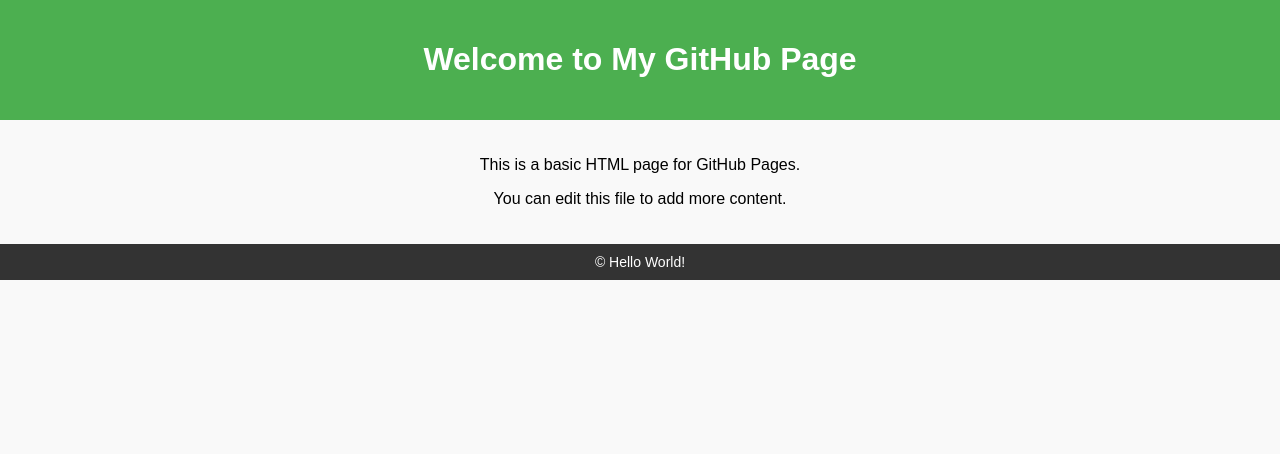
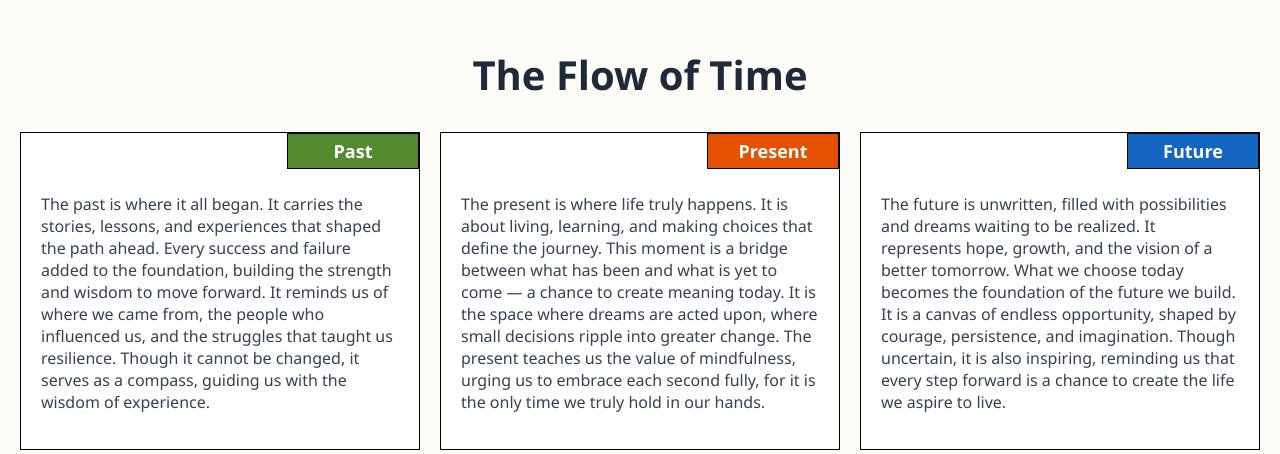
Before and after one commit to Adithya-S-S/Coursera-Test, a plain HTML site: page module_2_assignment/index.html in a window 1280 px wide. Drawn offline with Linux system fonts and the light colour scheme.

Commit message:
Compleated assignment 2

```diff
--- a/module_2_assignment/index.html
+++ b/module_2_assignment/index.html
@@ -1,43 +1,29 @@
 <!DOCTYPE html>
 <html lang="en">
 <head>
-    <meta charset="UTF-8">
-    <meta name="viewport" content="width=device-width, initial-scale=1.0">
-    <title>My GitHub Page</title>
-    <style>
-        body {
-            font-family: Arial, sans-serif;
-            background-color: #f9f9f9;
-            margin: 0;
-            padding: 0;
-            text-align: center;
-        }
-        header {
-            background-color: #4CAF50;
-            color: white;
-            padding: 20px;
-        }
-        main {
-            padding: 20px;
-        }
-        footer {
-            background-color: #333;
-            color: white;
-            padding: 10px;
-            font-size: 14px;
-        }
-    </style>
+  <meta charset="UTF-8">
+  <meta name="viewport" content="width=device-width, initial-scale=1.0">
+  <link rel="stylesheet" href="styles.css">
+  <title>The Flow of Time</title>
 </head>
 <body>
-    <header>
-        <h1>Welcome to My GitHub Page</h1>
-    </header>
-    <main>
-        <p>This is a basic HTML page for GitHub Pages.</p>
-        <p>You can edit this file to add more content.</p>
-    </main>
-    <footer>
-        &copy; Hello World!
-    </footer>
+  <h1>The Flow of Time</h1>
+
+  <div class="container">
+    <section id="s1">
+      <h2 id="past">Past</h2>
+      <p>The past is where it all began. It carries the stories, lessons, and experiences that shaped the path ahead. Every success and failure added to the foundation, building the strength and wisdom to move forward. It reminds us of where we came from, the people who influenced us, and the struggles that taught us resilience. Though it cannot be changed, it serves as a compass, guiding us with the wisdom of experience.</p>
+    </section>
+
+    <section id="s2">
+      <h2 id="present">Present</h2>
+      <p>The present is where life truly happens. It is about living, learning, and making choices that define the journey. This moment is a bridge between what has been and what is yet to come — a chance to create meaning today. It is the space where dreams are acted upon, where small decisions ripple into greater change. The present teaches us the value of mindfulness, urging us to embrace each second fully, for it is the only time we truly hold in our hands.</p>
+    </section>
+
+    <section id="s3">
+      <h2 id="future">Future</h2>
+      <p>The future is unwritten, filled with possibilities and dreams waiting to be realized. It represents hope, growth, and the vision of a better tomorrow. What we choose today becomes the foundation of the future we build. It is a canvas of endless opportunity, shaped by courage, persistence, and imagination. Though uncertain, it is also inspiring, reminding us that every step forward is a chance to create the life we aspire to live.</p>
+    </section>
+  </div>
 </body>
 </html>
--- /dev/null
+++ b/module_2_assignment/styles.css
@@ -0,0 +1,91 @@
+body {
+  background-color: #fdfcf7;
+  font-family: "Poppins", "Segoe UI", Arial, sans-serif;
+  color: #374151;
+  margin: 0;
+  padding: 20px;
+}
+
+h1 {
+  text-align: center;
+  font-size: 40px;
+  color: #1e293b;
+  margin-bottom: 30px;
+}
+
+.container {
+  display: flex;
+  flex-wrap: wrap;
+  gap: 20px;
+  justify-content: center;
+}
+
+section {
+  background-color: #ffffff;
+  border: 1px solid black;
+  flex: 1;
+  min-width: 280px;
+  padding: 20px;
+  box-sizing: border-box;
+  position: relative;
+}
+
+h2 {
+  font-size: 18px;
+  color: #ffffff;
+  border: 1px solid black;
+  text-align: center;
+  width: 120px;
+  margin: 0;
+  padding: 5px;
+  position: absolute;
+  top: 0;
+  right: 0;
+}
+
+p {
+  margin-top: 40px;
+  font-size: 16px;
+  color: #374151;
+}
+
+
+#past {
+  background-color: #558b2f;
+}
+#present {
+  background-color: #e65100;
+}
+#future {
+  background-color: #1565c0;
+}
+
+@media (min-width: 992px) {
+  .container {
+    flex-direction: row;
+  }
+  section {
+    flex: 1;
+  }
+}
+
+@media (min-width: 768px) and (max-width: 991px) {
+  .container {
+    flex-wrap: wrap;
+  }
+  section {
+    flex: 1 1 45%;
+  }
+  #s3 {
+    flex: 1 1 100%;
+  }
+}
+
+@media (max-width: 767px) {
+  .container {
+    flex-direction: column;
+  }
+  section {
+    width: 100%;
+  }
+}
```
